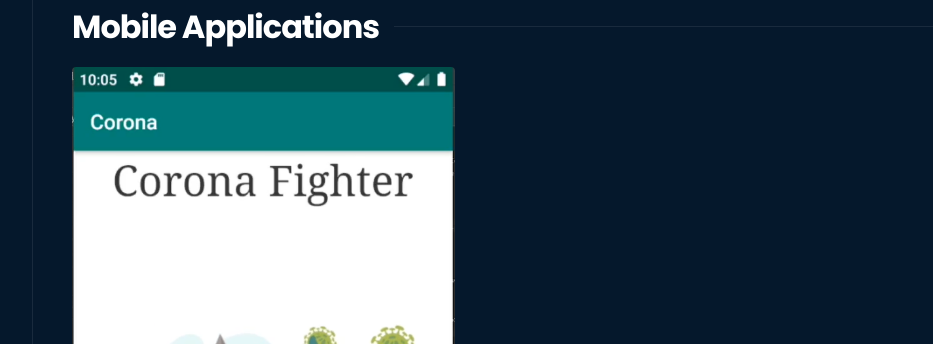
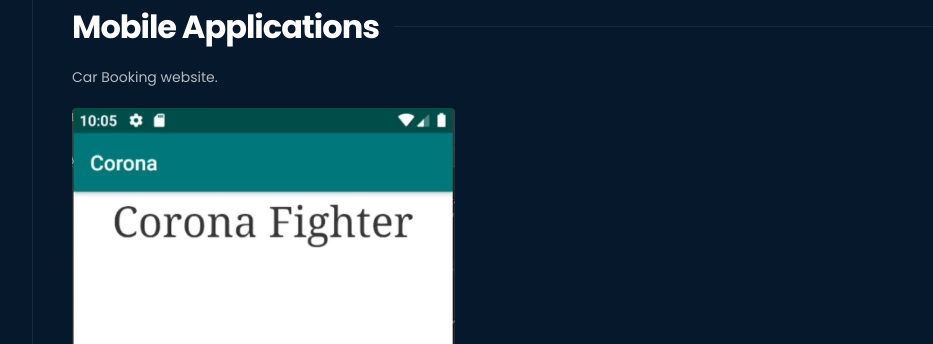
Before and after one commit to RustamRaybik11/Rustam-Raybik, a website: page index.html in a window 1280 px wide. Shown: the part 5766-6110 px from the top of the page, without its empty margins (288-1221 px from the left). Drawn offline with Linux system fonts and the light colour scheme.

Commit message:
Update index.html

```diff
--- a/index.html
+++ b/index.html
@@ -666,6 +666,10 @@
                 <ul class="js-filter uk-child-width-1-2  uk-grid-small  " data-uk-grid data-uk-lightbox="animation: fade;  toggle: .yb-lightbox">
                   <li class="myworks">
                     <div class="yb-work-item uk-transition-toggle">
+                      <div class="uk-text-small">
+                        <p>Car Booking website.
+                        </p>
+                      </div>
                       <div class="yb-work-item-img-wrap">
                         <div class="yb-work-item-img">
                           <a href="https://github.com/RustamRaybik11/Corona-Fighter"><img src="src/img/Portfolio/s1.jpg"   data-src="src/img/Portfolio/s1.jpg" class="uk-transition-scale-up uk-transition-opaque" alt="" data-uk-img /></a>
```
